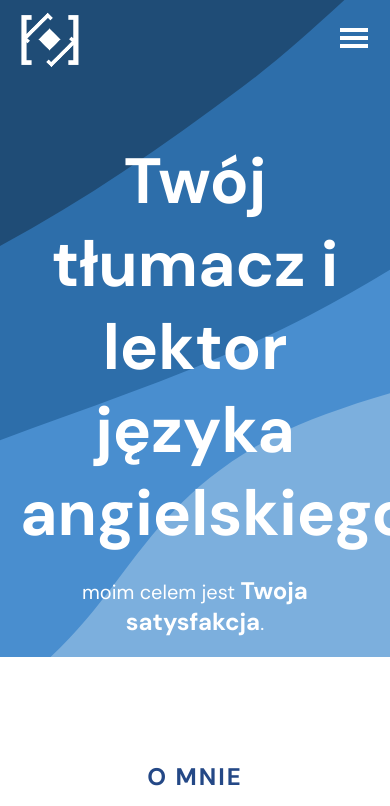
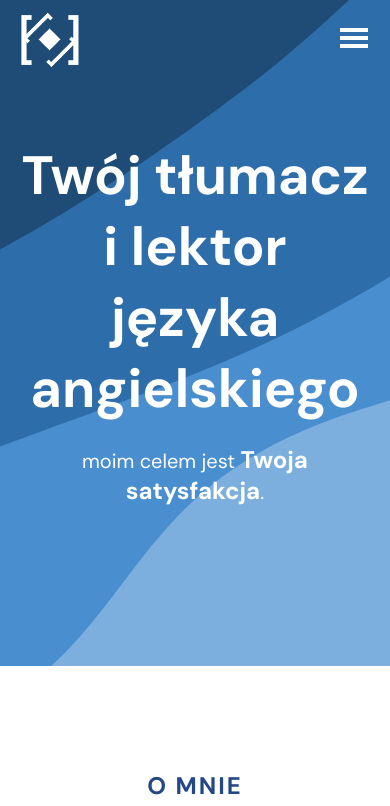
Before and after one commit to jbandyra/website, a Next.js app: page / in a window 390 px wide. Shown: the top 806 px of the page. Built offline with nearby package versions, Linux system fonts and the light colour scheme.

Commit message:
fix header overflow, hamburger color change on scroll, list item animation fix

```diff
--- a/components/banner/Banner.module.scss
+++ b/components/banner/Banner.module.scss
@@ -6,7 +6,9 @@
   background-position: top left;
   background-size: cover;
   padding: 140px 20px 0;
-  // border-bottom-right-radius: 150px;
+  @media (max-width: 400px) {
+    padding-bottom: 140px;
+  }
 }
 
 .bannerInnerWrapper {
@@ -21,6 +23,10 @@
   font-size: 84px;
   @media (max-width: 600px) {
     font-size: 64px;
+    text-align: center;
+  }
+  @media (max-width: 400px) {
+    font-size: 54px;
     text-align: center;
   }
 }
--- a/components/header/Header.module.scss
+++ b/components/header/Header.module.scss
@@ -72,9 +72,15 @@
 }
 
 .headerHamburger {
+  color: white;
   @media (min-width: 900px) {
     display: none;
   }
+}
+
+.headerHamburgerDark {
+  @extend .headerHamburger;
+  color: rgb(31, 62, 118);
 }
 
 .menu {
@@ -92,6 +98,7 @@
   ul {
     padding: 0;
     li {
+      visibility: visible;
       list-style-type: none;
       font-size: 36px;
       font-weight: 700;
--- a/components/header/Header.tsx
+++ b/components/header/Header.tsx
@@ -57,7 +57,11 @@ const Header = () => {
             <li key={item.path}>{item.label}</li>
           ))}
         </ul>
-        <div className={styles.headerHamburger}>
+        <div
+          className={
+            offsetY > 75 ? styles.headerHamburgerDark : styles.headerHamburger
+          }
+        >
           <GiHamburgerMenu size="32px" onClick={() => setMobileNav(true)} />
         </div>
       </div>
--- a/styles/global.scss
+++ b/styles/global.scss
@@ -1,8 +1,17 @@
 @import url("https://fonts.googleapis.com/css2?family=DM+Sans:wght@400;500;700&display=swap");
 
 * {
+  font-family: "DM Sans", sans-serif;
+}
+
+h1,
+h2,
+h3,
+h4,
+h5,
+h6,
+p {
   color: white;
-  font-family: "DM Sans", sans-serif;
 }
 
 body {
```
